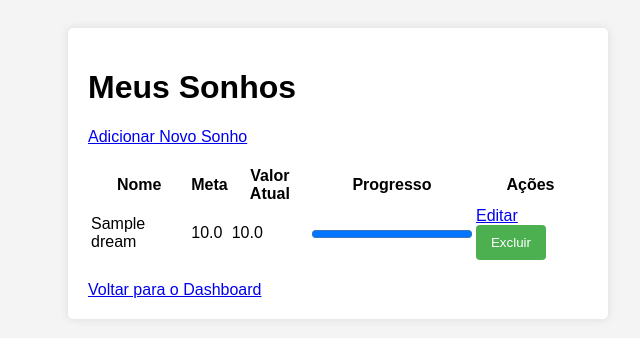
After one commit to Otanar1/Minhas_economias, a Flask app: page /dreams/ in a window 1280 px wide. The commit adds this page. Shown: the top 338 px of the page, without its empty margins (302-942 px from the left). Run offline with Flask 3, Linux system fonts and the light colour scheme; a user stored in the database is signed in; tables that the repository leaves empty hold one stand-in row (values such as "Sample post").

Commit message:
feat: Implementa CRUD completo para Sonhos
- Adiciona a funcionalidade completa de CRUD (Criar, Ler, Atualizar, Excluir) para a gestão de metas de economia (Sonhos).
- Cria um `Blueprint` (`dreams_bp`) para organizar as rotas de sonhos.
- Desenvolve a interface do usuário para listar, adicionar e editar sonhos.
- Implementa a lógica de backend para todas as operações de CRUD.
- Adiciona testes automatizados para a criação, listagem, edição e exclusão de sonhos.
- Atualiza a barra de navegação principal para incluir o link para a nova seção de Sonhos.

```diff
--- a/src/main.py
+++ b/src/main.py
@@ -323,11 +323,13 @@ def index():
 from src.routes.transactions import transactions_bp
 from src.routes.api import api_bp
 from src.routes.budgets import budgets_bp
+from src.routes.dreams import dreams_bp
 app.register_blueprint(auth_bp, url_prefix='/auth')
 app.register_blueprint(dashboard_bp, url_prefix='/dashboard')
 app.register_blueprint(transactions_bp, url_prefix='/transactions')
 app.register_blueprint(api_bp, url_prefix='/api')
 app.register_blueprint(budgets_bp, url_prefix='/budgets')
+app.register_blueprint(dreams_bp, url_prefix='/dreams')
 
 # Rota raiz
 @app.route('/')
--- a/src/routes/dreams.py
+++ b/src/routes/dreams.py
@@ -1,146 +1,105 @@
-from flask import Blueprint, render_template, session, redirect, url_for, request, flash, jsonify
-from src.models.user import User, db
-from src.models.dream import Dream
-from datetime import datetime, date
+from flask import Blueprint, render_template, request, redirect, url_for, flash, session
+from src.main import db
+from src.main import Dream
+import datetime
 
-dreams_bp = Blueprint('dreams', __name__)
+dreams_bp = Blueprint('dreams', __name__, template_folder='../templates')
 
 @dreams_bp.route('/')
-def index():
-    # Verificar se o usuário está autenticado
+def list_dreams():
+    if 'user_id' not in session:
+        flash('Por favor, faça login para acessar esta página.', 'warning')
+        return redirect(url_for('auth.login'))
+
+    user_id = session['user_id']
+    dreams = db.session.execute(db.select(Dream).filter_by(user_id=user_id)).scalars().all()
+
+    return render_template('dreams/list_dreams.html', dreams=dreams)
+
+@dreams_bp.route('/add', methods=['GET', 'POST'])
+def add_dream():
+    if 'user_id' not in session:
+        flash('Por favor, faça login para acessar esta página.', 'warning')
+        return redirect(url_for('auth.login'))
+
+    if request.method == 'POST':
+        try:
+            name = request.form.get('name')
+            target_amount = float(request.form.get('target_amount'))
+            target_date_str = request.form.get('target_date')
+
+            target_date = None
+            if target_date_str:
+                target_date = datetime.datetime.strptime(target_date_str, '%Y-%m-%d').date()
+
+            new_dream = Dream(
+                user_id=session['user_id'],
+                name=name,
+                target_amount=target_amount,
+                target_date=target_date,
+                type="Geral"
+            )
+            db.session.add(new_dream)
+            db.session.commit()
+            flash('Sonho adicionado com sucesso!', 'success')
+            return redirect(url_for('dreams.list_dreams'))
+        except Exception as e:
+            flash(f'Ocorreu um erro ao adicionar o sonho: {e}', 'error')
+            db.session.rollback()
+
+    return render_template('dreams/add_dream.html')
+
+@dreams_bp.route('/edit/<int:dream_id>', methods=['GET', 'POST'])
+def edit_dream(dream_id):
     if 'user_id' not in session:
         return redirect(url_for('auth.login'))
 
-    # Buscar sonhos do usuário
-    dreams = Dream.query.filter_by(user_id=session['user_id']).all()
+    user_id = session['user_id']
+    dream = db.session.get(Dream, dream_id)
 
-    # Calcular progresso total
-    total_target = sum(dream.target_amount for dream in dreams)
-    total_current = sum(dream.current_amount for dream in dreams)
-    total_progress = round((total_current / total_target) * 100, 2) if total_target > 0 else 0
-
-    return render_template('dreams/index.html',
-                          dreams=dreams,
-                          total_target=total_target,
-                          total_current=total_current,
-                          total_progress=total_progress)
-
-@dreams_bp.route('/create', methods=['GET', 'POST'])
-def create():
-    if request.method == 'POST':
-        name = request.form.get('name')
-        dream_type = request.form.get('type')
-        target_amount = request.form.get('target_amount')
-        target_date = request.form.get('target_date')
-        current_amount = request.form.get('current_amount', 0)
-
-        # Validar dados
-        if not name or not dream_type or not target_amount:
-            flash('Nome, tipo e valor alvo são obrigatórios', 'error')
-            return render_template('dreams/create.html')
-
-        try:
-            target_amount = float(target_amount)
-            current_amount = float(current_amount) if current_amount else 0
-            target_date = datetime.strptime(target_date, '%Y-%m-%d').date() if target_date else None
-        except (ValueError, TypeError):
-            flash('Valores inválidos', 'error')
-            return render_template('dreams/create.html')
-
-        # Criar novo sonho
-        new_dream = Dream(
-            user_id=session['user_id'],
-            name=name,
-            type=dream_type,
-            target_amount=target_amount,
-            current_amount=current_amount,
-            target_date=target_date
-        )
-
-        db.session.add(new_dream)
-        db.session.commit()
-
-        flash('Sonho criado com sucesso!', 'success')
-        return redirect(url_for('dreams.index'))
-
-    return render_template('dreams/create.html')
-
-@dreams_bp.route('/<int:dream_id>/edit', methods=['GET', 'POST'])
-def edit(dream_id):
-    # Buscar sonho
-    dream = Dream.query.filter_by(id=dream_id, user_id=session['user_id']).first_or_404()
+    if not dream or dream.user_id != user_id:
+        flash('Sonho não encontrado.', 'error')
+        return redirect(url_for('dreams.list_dreams'))
 
     if request.method == 'POST':
-        name = request.form.get('name')
-        dream_type = request.form.get('type')
-        target_amount = request.form.get('target_amount')
-        target_date = request.form.get('target_date')
-        current_amount = request.form.get('current_amount')
-        status = request.form.get('status')
+        try:
+            dream.name = request.form.get('name')
+            dream.target_amount = float(request.form.get('target_amount'))
+            target_date_str = request.form.get('target_date')
 
-        # Validar dados
-        if not name or not dream_type or not target_amount or not current_amount:
-            flash('Todos os campos obrigatórios devem ser preenchidos', 'error')
-            return render_template('dreams/edit.html', dream=dream)
+            if target_date_str:
+                dream.target_date = datetime.datetime.strptime(target_date_str, '%Y-%m-%d').date()
+            else:
+                dream.target_date = None
 
-        try:
-            target_amount = float(target_amount)
-            current_amount = float(current_amount)
-            target_date = datetime.strptime(target_date, '%Y-%m-%d').date() if target_date else None
-        except (ValueError, TypeError):
-            flash('Valores inválidos', 'error')
-            return render_template('dreams/edit.html', dream=dream)
+            db.session.commit()
+            flash('Sonho atualizado com sucesso!', 'success')
+            return redirect(url_for('dreams.list_dreams'))
+        except Exception as e:
+            flash(f'Ocorreu um erro ao atualizar o sonho: {e}', 'error')
+            db.session.rollback()
 
-        # Atualizar sonho
-        dream.name = name
-        dream.type = dream_type
-        dream.target_amount = target_amount
-        dream.current_amount = current_amount
-        dream.target_date = target_date
+    return render_template('dreams/edit_dream.html', dream=dream)
 
-        if status:
-            dream.status = status
+@dreams_bp.route('/delete/<int:dream_id>', methods=['POST'])
+def delete_dream(dream_id):
+    if 'user_id' not in session:
+        return redirect(url_for('auth.login'))
 
-        db.session.commit()
+    user_id = session['user_id']
+    dream = db.session.get(Dream, dream_id)
 
-        flash('Sonho atualizado com sucesso!', 'success')
-        return redirect(url_for('dreams.index'))
-
-    return render_template('dreams/edit.html', dream=dream)
-
-@dreams_bp.route('/<int:dream_id>/delete', methods=['POST'])
-def delete(dream_id):
-    # Buscar sonho
-    dream = Dream.query.filter_by(id=dream_id, user_id=session['user_id']).first_or_404()
-
-    # Excluir sonho
-    db.session.delete(dream)
-    db.session.commit()
-
-    flash('Sonho excluído com sucesso!', 'success')
-    return redirect(url_for('dreams.index'))
-
-@dreams_bp.route('/<int:dream_id>/update_amount', methods=['POST'])
-def update_amount(dream_id):
-    # Buscar sonho
-    dream = Dream.query.filter_by(id=dream_id, user_id=session['user_id']).first_or_404()
-
-    amount = request.form.get('amount')
+    if not dream or dream.user_id != user_id:
+        flash('Sonho não encontrado.', 'error')
+        return redirect(url_for('dreams.list_dreams'))
 
     try:
-        amount = float(amount)
-    except (ValueError, TypeError):
-        flash('Valor inválido', 'error')
-        return redirect(url_for('dreams.edit', dream_id=dream_id))
+        # Adicionar lógica para reverter contribuições aqui no futuro
+        db.session.delete(dream)
+        db.session.commit()
+        flash('Sonho excluído com sucesso!', 'success')
+    except Exception as e:
+        flash(f'Ocorreu um erro ao excluir o sonho: {e}', 'error')
+        db.session.rollback()
 
-    # Atualizar valor atual
-    dream.current_amount += amount
-
-    # Verificar se o sonho foi alcançado
-    if dream.current_amount >= dream.target_amount:
-        dream.status = 'concluído'
-
-    db.session.commit()
-
-    flash('Valor atualizado com sucesso!', 'success')
-    return redirect(url_for('dreams.index'))
+    return redirect(url_for('dreams.list_dreams'))
--- a/src/templates/dashboard/index.html
+++ b/src/templates/dashboard/index.html
@@ -229,7 +229,7 @@
             {# Corrigido: Removido escapes e aspas extras de url_for #}
             <a href="{{ url_for('dashboard.index') }}" class="nav-item active">Início</a>
             <a href="{{ url_for('transactions.list_transactions') }}" class="nav-item">Transações</a>
-            <a href="#" class="nav-item">Sonhos</a>
+            <a href="{{ url_for('dreams.list_dreams') }}" class="nav-item">Sonhos</a>
             <a href="{{ url_for('budgets.list_budgets') }}" class="nav-item">Orçamento</a>
             <a href="#" class="nav-item">Análise</a>
             <a href="#" class="nav-item">Configurações</a>
--- /dev/null
+++ b/src/templates/dreams/list_dreams.html
@@ -0,0 +1,52 @@
+<!DOCTYPE html>
+<html lang="pt-BR">
+<head>
+    <meta charset="UTF-8">
+    <meta name="viewport" content="width=device-width, initial-scale=1.0">
+    <title>Meus Sonhos</title>
+    <link rel="stylesheet" href="{{ url_for('static', filename='css/style.css') }}">
+</head>
+<body>
+    <div class="container">
+        <h1>Meus Sonhos</h1>
+        <a href="{{ url_for('dreams.add_dream') }}">Adicionar Novo Sonho</a>
+        <br><br>
+
+        <table>
+            <thead>
+                <tr>
+                    <th>Nome</th>
+                    <th>Meta</th>
+                    <th>Valor Atual</th>
+                    <th>Progresso</th>
+                    <th>Ações</th>
+                </tr>
+            </thead>
+            <tbody>
+                {% for dream in dreams %}
+                <tr>
+                    <td>{{ dream.name }}</td>
+                    <td>{{ dream.target_amount }}</td>
+                    <td>{{ dream.current_amount }}</td>
+                    <td>
+                        <progress value="{{ dream.current_amount }}" max="{{ dream.target_amount }}"></progress>
+                    </td>
+                    <td>
+                        <a href="{{ url_for('dreams.edit_dream', dream_id=dream.id) }}">Editar</a>
+                        <form action="{{ url_for('dreams.delete_dream', dream_id=dream.id) }}" method="POST" style="display:inline;">
+                            <button type="submit" onclick="return confirm('Tem certeza que deseja excluir este sonho?');">Excluir</button>
+                        </form>
+                    </td>
+                </tr>
+                {% else %}
+                <tr>
+                    <td colspan="4">Nenhum sonho encontrado.</td>
+                </tr>
+                {% endfor %}
+            </tbody>
+        </table>
+        <br>
+        <a href="{{ url_for('dashboard.index') }}">Voltar para o Dashboard</a>
+    </div>
+</body>
+</html>
```
Also changed, not shown: src/templates/dreams/add_dream.html (added, +33 -0 lines), src/templates/dreams/edit_dream.html (added, +33 -0 lines), tests/test_dreams.py (added, +86 -0 lines).
